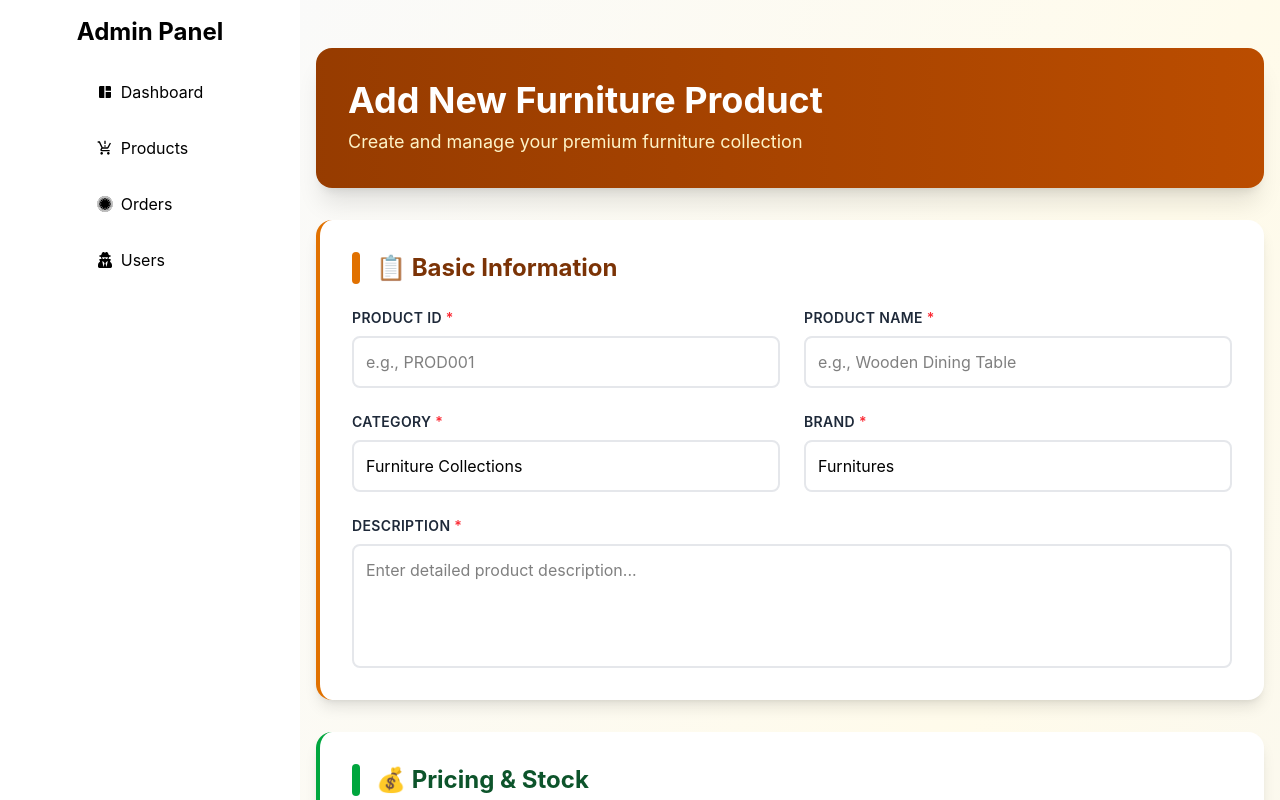
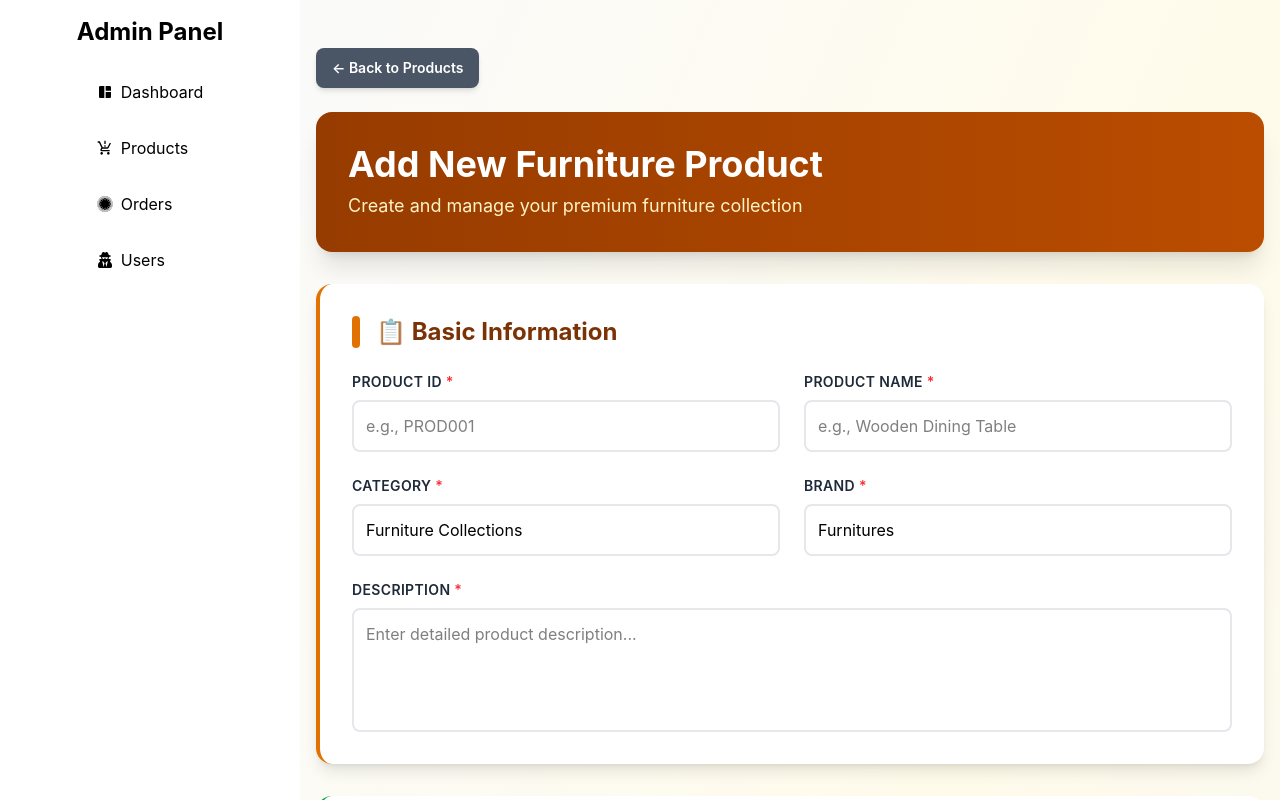
Before and after one commit to Manukagallage7/Furniture-Shop-Frontend, a React (Vite) app: page /admin/products/addProduct in a window 1280 px wide. Built offline with nearby package versions, Linux system fonts and the light colour scheme.

Commit message:
feat: add back button to navigate to products list in AddProductPage
Co-authored-by: Copilot <copilot@github.com>

```diff
--- a/src/pages/admin/addProductPage.jsx
+++ b/src/pages/admin/addProductPage.jsx
@@ -249,6 +249,16 @@ export default function AddProductPage() {
     return (
         <div className='w-full min-h-screen bg-gradient-to-br from-stone-50 via-amber-50 to-stone-100 py-6 sm:py-8 md:py-12 px-3 sm:px-4 overflow-y-auto'>
             <div className="max-w-6xl mx-auto">
+                {/* Back Button */}
+                <div className="mb-4 sm:mb-6">
+                    <button
+                        onClick={() => navigate('/admin/products')}
+                        className='flex items-center gap-2 px-3 sm:px-4 py-2 sm:py-2.5 bg-gray-600 hover:bg-gray-700 text-white font-semibold rounded-lg transition duration-200 shadow-md hover:shadow-lg text-xs sm:text-sm'
+                    >
+                        ← Back to Products
+                    </button>
+                </div>
+
                 {/* Header Section */}
                 <div className="mb-6 sm:mb-8">
                     <div className="bg-gradient-to-r from-amber-800 to-amber-700 rounded-xl sm:rounded-2xl shadow-lg sm:shadow-xl p-5 sm:p-6 md:p-8 text-white">
```
